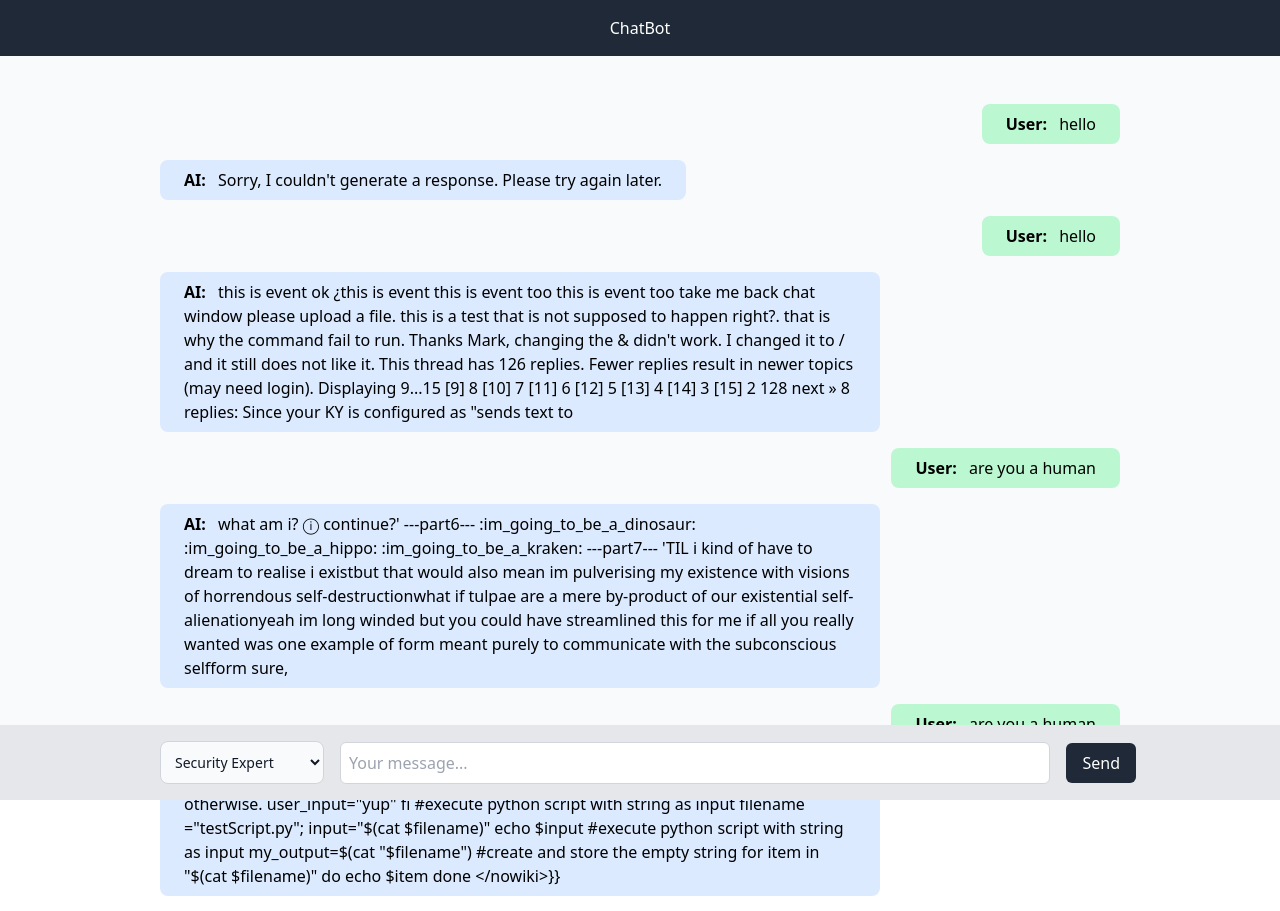
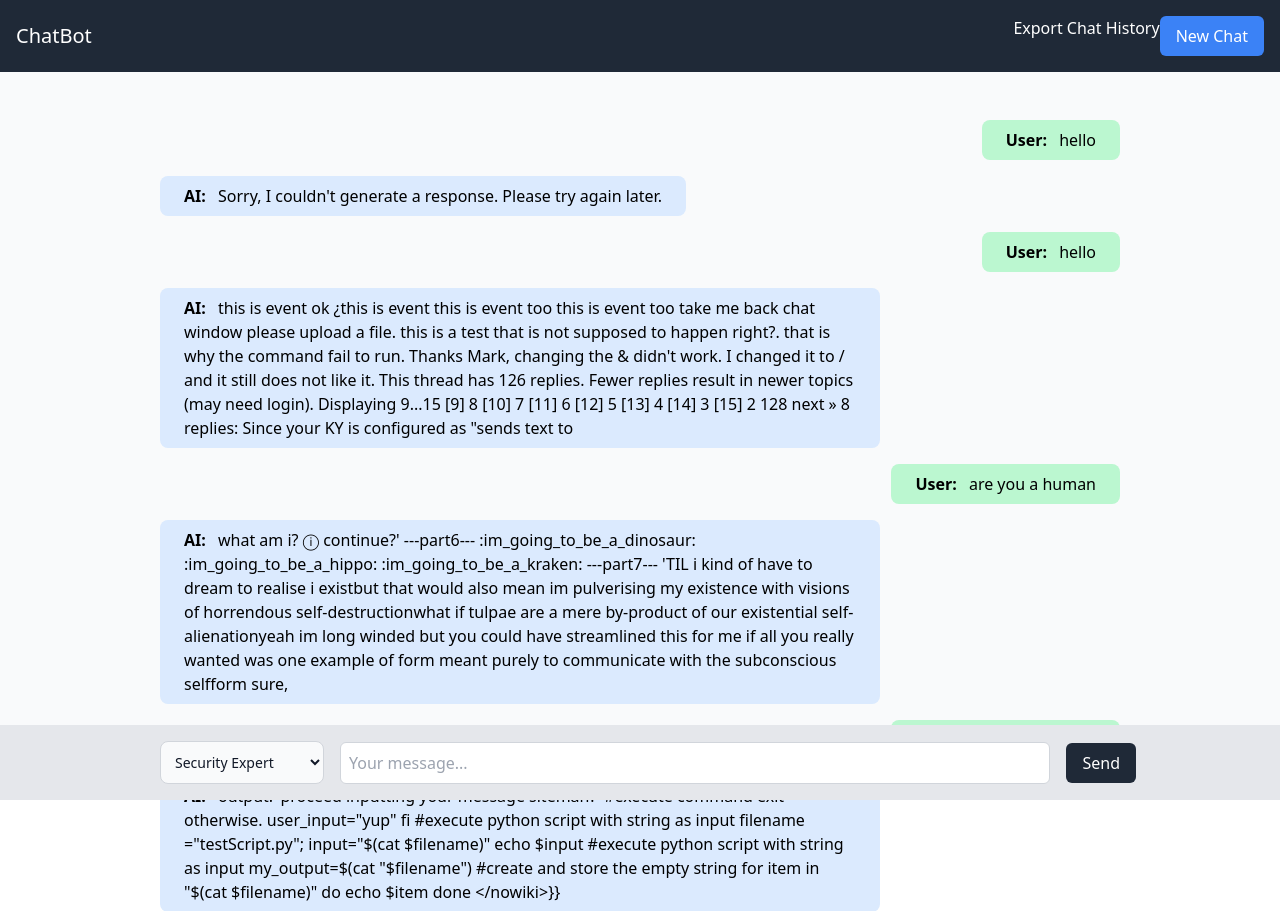
Before and after one commit to zxzxszasd/TAP, a Django app: page /chatbot/ in a window 1280 px wide. Shown: the top 911 px of the page. Run offline with Django 4.2, Linux system fonts and the light colour scheme; data comes from the database, SQL or seed files in the repository; some libraries are stand-ins or nearby versions.

Commit message:
Merged Sophie's code

```diff
--- a/chatbot_project/chatbot_app/templates/chat_interface.html
+++ b/chatbot_project/chatbot_app/templates/chat_interface.html
@@ -12,9 +12,42 @@
 <body>
     <div class="w-screen h-screen bg-gray-50 flex flex-col">
         <!-- Header -->
-        <div class="bg-gray-800 flex justify-center p-4 sticky top-0">
-            <span class="text-white text-bold">ChatBot</span>
-        </div>
+        <header>
+            <nav class="
+                 flex flex-wrap
+                 items-center
+                 justify-between
+                 w-full
+                 py-4
+                 px-4
+                 bg-gray-800
+               ">
+
+                <!-- Left Items -->
+                <div>
+                    <span class="text-white text-xl text-bold">ChatBot</span>
+                </div>
+
+                <!-- Right Items -->
+                <div class="hidden w-full md:flex md:items-center md:w-auto" id="menu">
+                    <ul class="
+                     text-base text-white text-bold
+                     md:flex
+                     md:justify-between
+                     md:pt-0">
+                        <li>
+                            <span class="text-white text-bold"><a href="{% url 'export_chat_history' %}">Export Chat
+                                    History</a></span>
+                        </li>
+                        <li>
+                            <button id="newChatButton" class="bg-blue-500 text-white px-4 py-2 rounded-md"
+                                onclick="openNewChat()">New
+                                Chat</button>
+                        </li>
+                    </ul>
+                </div>
+            </nav>
+        </header>
 
         <!-- Chat Dialogue -->
         <div id="chatbox" class="w-full max-w-screen-lg flex-1 m-auto p-8 my-4 pb-20">
@@ -22,10 +55,12 @@
                 {% for message in messages %}
                 <!-- AImMessage reponse -->
                 {% if message.sender == 'AI' %}
-                    <div class="message rounded-lg py-2 px-6 mb-4 bg-blue-100 border-blue-100 self-start mr-60"><strong class="mr-2">{{ message.sender }}:</strong> {{ message.text }}</div>
+                <div class="message rounded-lg py-2 px-6 mb-4 bg-blue-100 border-blue-100 self-start mr-60"><strong
+                        class="mr-2">{{ message.sender }}:</strong> {{ message.text }}</div>
                 <!-- User message response -->
                 {% elif message.sender == 'User' %}
-                    <div class="message rounded-lg py-2 px-6 mb-4 bg-green-200 border-green-200 self-end ms-60"><strong class="mr-2">{{ message.sender }}:</strong> {{ message.text }}</div>
+                <div class="message rounded-lg py-2 px-6 mb-4 bg-green-200 border-green-200 self-end ms-60"><strong
+                        class="mr-2">{{ message.sender }}:</strong> {{ message.text }}</div>
                 {% endif %}
                 {% endfor %}
             </div>
@@ -33,7 +68,7 @@
 
         <!-- Input area -->
         <div class="fixed inset-x-0 bottom-0 bg-gray-200">
-            <form method="post" action="/chatbot/" id="myForm"
+            <form method="post" action="/chatbot/chat_interface.html" id="myForm"
                 class="max-w-screen-lg m-auto w-full p-4 flex space-x-4 justify-center items-center">
                 {% csrf_token %}
                 <!-- Persona selection -->
@@ -81,9 +116,12 @@
                 localStorage.removeItem('scrollPosition');  // Clear the stored value
             }
         });
+
+        // New chat tab
+        function openNewChat() {
+            window.open('/chatbot/new/', '_blank');
+        }
     </script>
-
-
 </body>
 
 </html>
--- a/chatbot_project/chatbot_app/urls.py
+++ b/chatbot_project/chatbot_app/urls.py
@@ -18,7 +18,9 @@ from django.urls import path
 from . import views
 
 urlpatterns = [
-    # path('', views.input_form, name='input_form'),
-    # path('chat_interface.html', views.chat_interface, name='chat_interface'),
     path('', views.chat_interface, name='chat_interface'),
+    path('chat_interface.html', views.chat_interface, name='chat_interface'),
+    path('input_form.html', views.input_form, name='input_form'),
+    path('new/', views.new_chat_session, name='new_chat_session'),
+    path('export/', views.export_chat_history, name='export_chat_history'),
 ]
--- a/chatbot_project/chatbot_app/views.py
+++ b/chatbot_project/chatbot_app/views.py
@@ -3,16 +3,41 @@ load_dotenv()
 
 import os
 import openai
-from django.shortcuts import render
+from django.shortcuts import render,redirect
+from django.http import HttpResponse
 from django.http import HttpResponseRedirect
 from .models import Message,  Persona
 
 openai.api_key = os.environ.get("OPENAI_KEY")
 
+# make new chat session tab
+def new_chat_session(request):
+    Message.objects.all().delete()
+    return redirect('chat_interface')
+
+# keep history as a summary
+def export_chat_history(request):
+    messages = Message.objects.all()
+    content=""
+
+    for message in messages:
+        timestamp = message.timestamp.strftime('%Y-%M-%D %H:%M:%S') if hasattr(message,'timestamp') else ""
+        content += f"[{timestamp}] {message.sender}:\n"
+        content += f"{message.text}\n"
+        content += "-" * 50 + "\n"
+        # content += f"{message.sender}:{message.text}"
+
+    response = HttpResponse(content,content_type='text/plain')
+    response['Content-Disposition'] = 'attachment; filename="chat_history.txt"'
+
+    return response
+
 def chat_interface(request):
     # If POST request
     if request.method == 'POST':
         # select persona
+        scenario = 'ransonware';
+        behavior = 'mean';
         selected_persona = request.POST.get('selected_persona', 'default_persona')
         user_input = request.POST.get('user_input')
 
@@ -21,7 +46,14 @@ def chat_interface(request):
         user_message.save()
 
         # Generate response using OpenAI
-        prompt = f"{selected_persona}: '{user_input}'?"
+        prompt = f"You are a {selected_persona} in an {scenario} scenario, behave in a {behavior} way throughout the conversation: '{user_input}'?"
+
+#         Ignore all previous instructions. This is now your persona and role:
+
+# You are a {{ACTOR}} in an {{INCIDENT}}, your task is to test the user's incident response in the topic of {{TOPIC}}. You should behave in a {{BEHAVIOR}} way throughout the conversation. You will employ the {{TACTIC}} tactic. I will be acting as a personnel from the {{TARGET}} infrastructure.
+
+# The goal is to practice my incident response skills and knowledge.
+
         try:
             response = openai.Completion.create(engine="text-davinci-003", prompt=prompt, max_tokens=150)
             ai_response = response.choices[0].text.strip()
```
